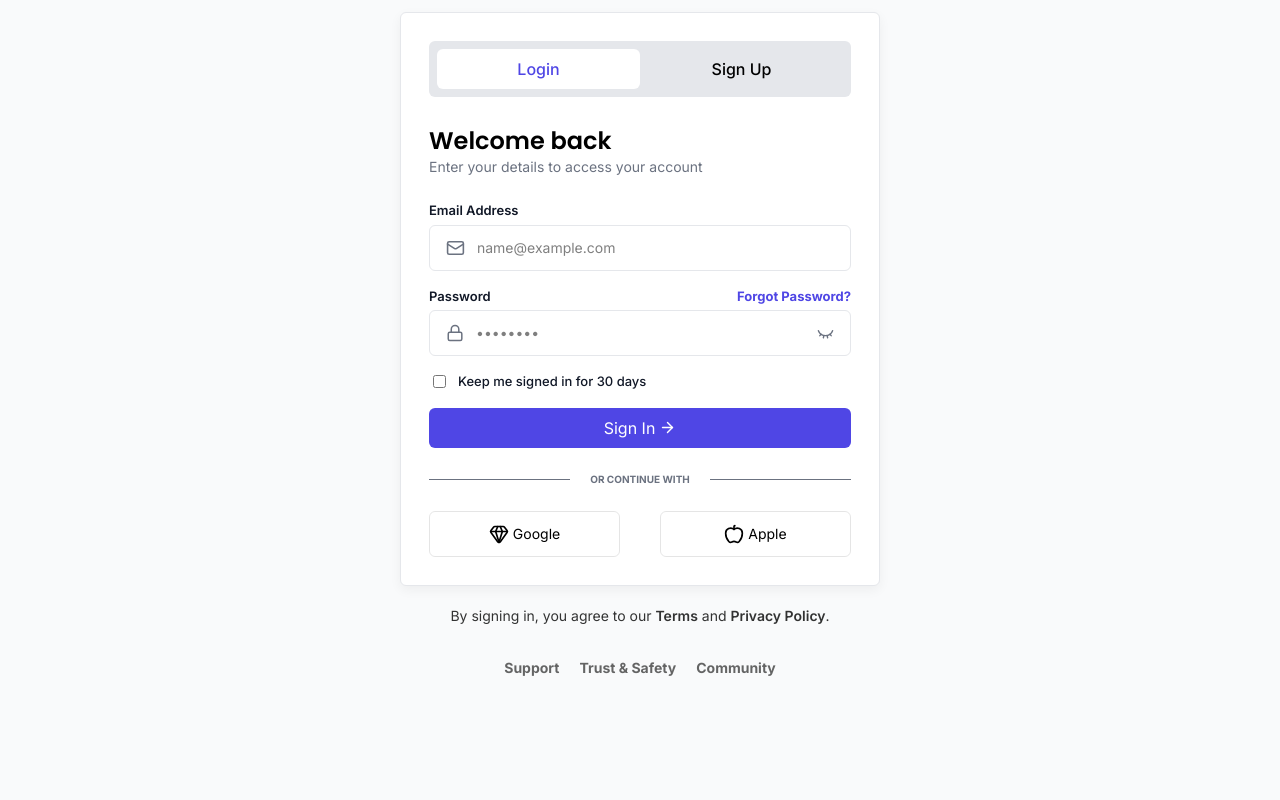
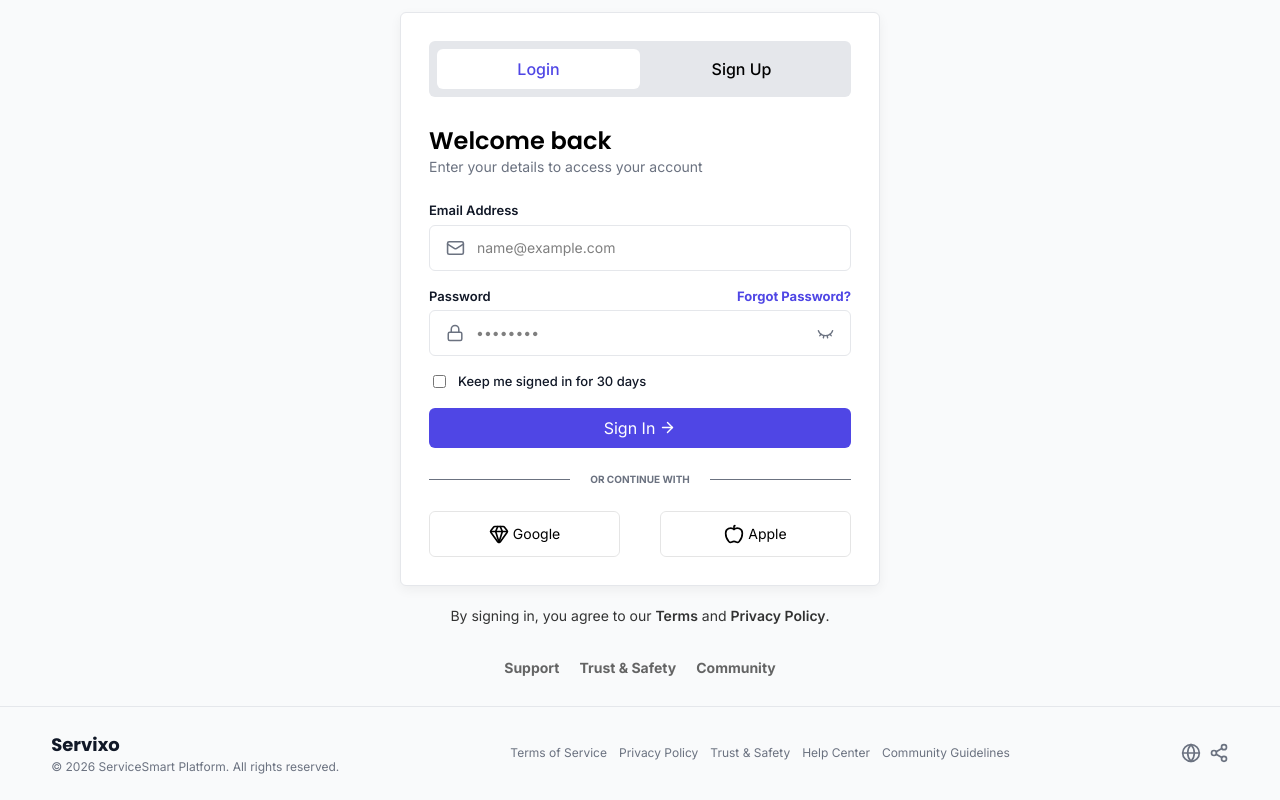
Before and after one commit to murtaza700/Full-Stack-Booking-App, a React (Vite) app in the folder frontend/: page /auth in a window 1280 px wide. Shown: the part 200-1000 px from the top of the page. Before the commit the page ends 906 px from the top, so only its background shows below. Built offline with nearby package versions, Linux system fonts and the light colour scheme.

Commit message:
Navbar Fixed, Footer Created, Motion apply in Slider buttons

```diff
--- a/frontend/src/App.jsx
+++ b/frontend/src/App.jsx
@@ -2,6 +2,7 @@ import React from 'react';
 import { lazy } from 'react';
 import { Route, Routes } from 'react-router-dom';
 import Navbar from './components/Navbar';
+import Footer from './components/Footer';
 
 const AuthPage = lazy(() => import('./pages/AuthPage'));
 const HomePage = lazy(() => import('./pages/HomePage'));
@@ -17,6 +18,8 @@ const App = () => {
 
         <Route path='/auth' element={<AuthPage />} />
       </Routes>
+
+      <Footer />
     </>
   )
 }
--- a/frontend/src/components/Customers.jsx
+++ b/frontend/src/components/Customers.jsx
@@ -1,4 +1,5 @@
 import React, { useRef } from 'react'
+import { motion } from 'motion/react';
 import { Swiper, SwiperSlide } from 'swiper/react';
 import { Navigation, Pagination, Autoplay } from 'swiper/modules';
 import CustomerReviewsComp from './CustomerReviewsComp'
@@ -71,25 +72,29 @@ const Customers = () => {
 
             <div className="w-full relative">
 
-                <button
+                <motion.button
+                    whileHover={{ scale: 1.1 }}
+                    whileTap={{ scale: 0.95 }}
                     ref={prevRef}
-                    className="absolute left-0 top-1/2 -translate-y-1/2 z-10 bg-white shadow p-2 rounded-full hover:bg-gray-100"
+                    className="absolute left-0 top-1/2 -translate-y-1/2 z-10 bg-white shadow p-2 rounded-full hover:bg-gray-100 cursor-pointer"
                 >
                     <ArrowLeft size={20} />
-                </button>
+                </motion.button>
 
-                <button
+                <motion.button
+                    whileHover={{ scale: 1.1 }}
+                    whileTap={{ scale: 0.95 }}
                     ref={nextRef}
-                    className="absolute right-0 top-1/2 -translate-y-1/2 z-10 bg-white shadow p-2 rounded-full hover:bg-gray-100"
+                    className="absolute right-0 top-1/2 -translate-y-1/2 z-10 bg-white shadow p-2 rounded-full hover:bg-gray-100 cursor-pointer"
                 >
                     <ArrowRight size={20} />
-                </button>
+                </motion.button>
 
                 <Swiper
                     modules={[Navigation, Pagination, Autoplay]}
                     centeredSlides={true}
                     autoplay={{ delay: 3000, disableOnInteraction: false }}
-                    speed={800}
+                    speed={500}
                     spaceBetween={20}
                     loop={true}
                     autoplay={{ delay: 3000 }}
--- /dev/null
+++ b/frontend/src/components/Footer.jsx
@@ -0,0 +1,39 @@
+import React from 'react'
+import { Globe, Share2 } from 'lucide-react'
+import { Link } from 'react-router-dom'
+
+const Footer = () => {
+    return (
+        <footer className='bg-BG border-t border-Border flex flex-col md:flex-row md:items-center justify-between gap-8 md:gap-2 px-[4%] py-6'>
+            <div>
+                <Link to={'/'}>
+                    <h3 className='text-Text-Primary hover:text-Primary transition-all duration-300 font-bold text-[18px]'>Servixo</h3>
+                </Link>
+
+                <p className='text-Text-Secondary font-normal text-[12px]'>© 2026 ServiceSmart Platform. All rights reserved.</p>
+            </div>
+
+            <div className='flex flex-col md:flex-row md:items-center md:justify-center gap-1 md:gap-3'>
+                <span className='text-Text-Secondary hover:text-Primary transition-all duration-300 text-[12px] cursor-pointer'>Terms of Service</span>
+                <span className='text-Text-Secondary hover:text-Primary transition-all duration-300 text-[12px] cursor-pointer'>Privacy Policy</span>
+                <span className='text-Text-Secondary hover:text-Primary transition-all duration-300 text-[12px] cursor-pointer'>Trust & Safety</span>
+                <span className='text-Text-Secondary hover:text-Primary transition-all duration-300 text-[12px] cursor-pointer'>Help Center</span>
+                <span className='text-Text-Secondary hover:text-Primary transition-all duration-300 text-[12px] cursor-pointer'>Community Guidelines</span>
+            </div>
+
+            <div className='flex md:items-center md:justify-center gap-2 text-Text-Secondary'>
+                <Globe
+                    size={20}
+                    className='hover:text-Primary transition-all duration-300 cursor-pointer'
+                />
+
+                <Share2
+                    size={20}
+                    className='hover:text-Primary transition-all duration-300 cursor-pointer'
+                />
+            </div>
+        </footer>
+    )
+}
+
+export default Footer
--- a/frontend/src/components/Navbar.jsx
+++ b/frontend/src/components/Navbar.jsx
@@ -14,9 +14,10 @@ const Navbar = () => {
     { name: 'Support', link: '/support' }
   ]
 
-  return (<nav className='bg-white text-Text-Primary shadow-Card-Shadow px-[4%] py-3 relative'>
+  return (
+    <div className='h-16 w-full relative'>
 
-
+      <nav className='fixed top-0 left-0 w-full z-100 hid bg-white text-Text-Primary shadow-Card-Shadow px-[4%] py-3'>
         <div className='flex items-center justify-between'>
 
           <div className='flex items-center gap-4'>
@@ -122,6 +123,8 @@ const Navbar = () => {
         </AnimatePresence>
 
       </nav>
+
+    </div>
   )
 }
 
```
Lines whose indentation alone changed are shown as unchanged.
